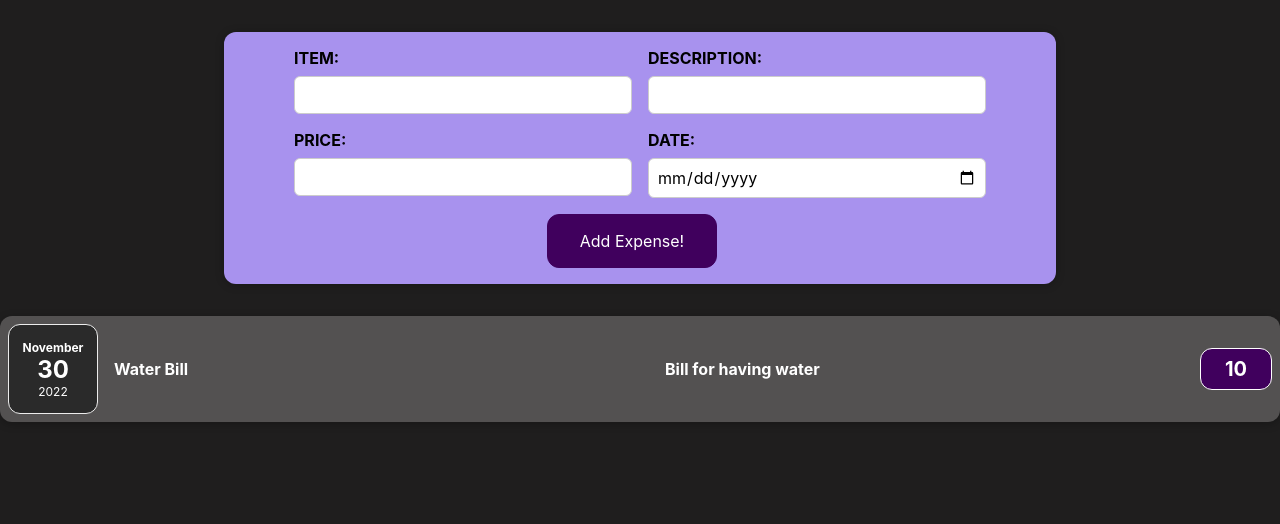
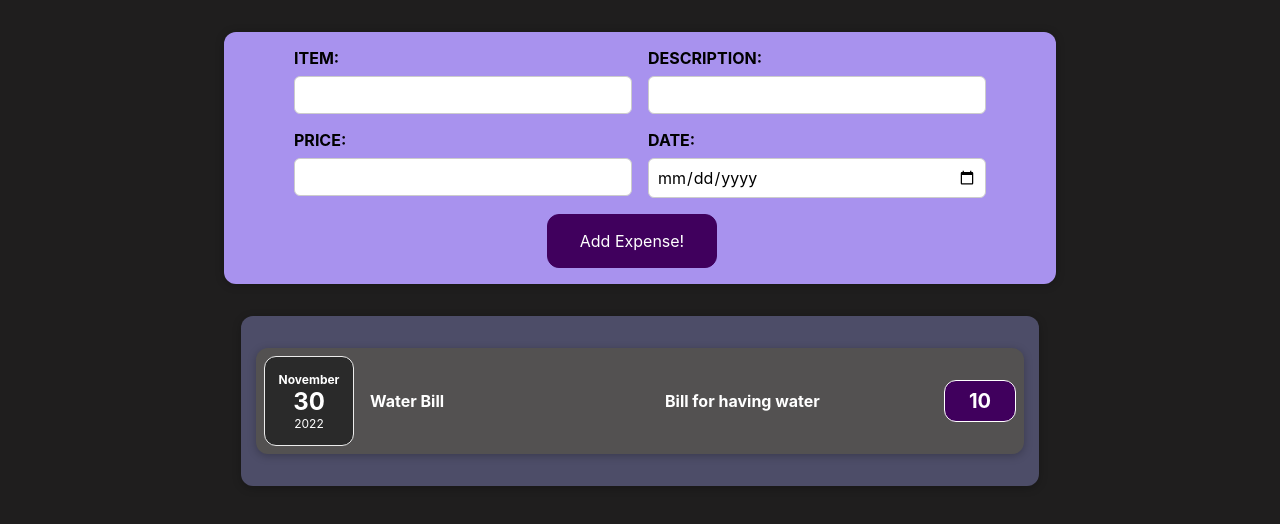
Before and after one commit to SubjectZero0/Max_React_course, a React (Create React App) app in the folder my_expenses/: page / in a window 1280 px wide. Shown: the top 524 px of the page. Built offline with nearby package versions, Linux system fonts and the light colour scheme.

Commit message:
implements creating and viewing expenses and new expenses

```diff
--- a/my_expenses/src/App.js
+++ b/my_expenses/src/App.js
@@ -1,9 +1,10 @@
 //imports
-import ExpenseItem from "./Components/ExpenseComponents/ExpenseItem";
 import NewExpense from "./Components/NewExpenseComponents/NewExpense";
+import Expenses from "./Components/ExpenseComponents/Expenses";
+import { useState } from "react";
 //------------------------
 
-export class ExpenseItems {
+export class Expense {
 	//creates class for Expense Items
 
 	price;
@@ -19,20 +20,31 @@ export class ExpenseItems {
 	}
 }
 //create test Expense
-const testExpense = new ExpenseItems(10, "Water Bill", "Bill for having water");
+const expenses = [new Expense(10, "Water Bill", "Bill for having water")];
 
 function App() {
+	const [expenseState, setExpenseState] = useState(expenses);
+
+	//Adds handler on Add expense event
+	const addExpense = (savedExpenseData) => {
+		const addedExpense = new Expense(
+			savedExpenseData.price,
+			savedExpenseData.item,
+			savedExpenseData.description,
+			new Date(savedExpenseData.date)
+		);
+		setExpenseState((prevExpenses) => {
+			return [addedExpense, ...prevExpenses];
+		});
+	};
+
 	//render the page
 	return (
 		<div className="App">
-			<NewExpense />
+			{/*NewExpense component contains the ExpenseForm component and gets the data entered, through state changes.   */}
+			<NewExpense onAddExpenseHandler={addExpense} />
 
-			<ExpenseItem
-				item={testExpense.item}
-				description={testExpense.description}
-				price={testExpense.price}
-				date={testExpense.date}
-			></ExpenseItem>
+			<Expenses items={expenseState} />
 		</div>
 	);
 }
```
